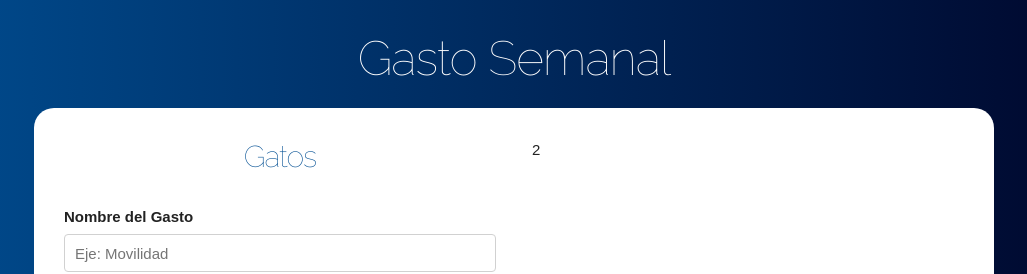
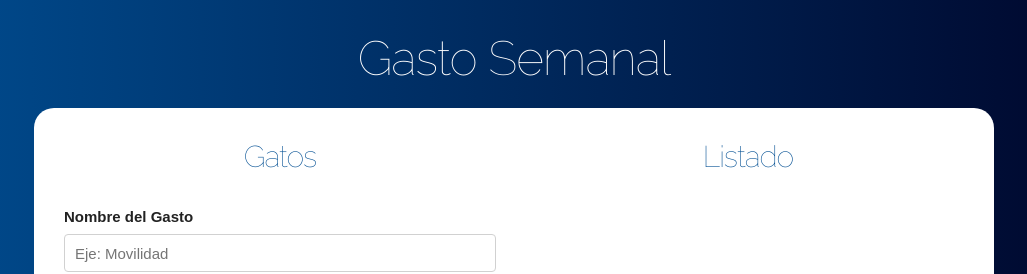
Before and after one commit to Jilverdelacruz/Presupuesto, a React (Create React App) app: page / in a window 1280 px wide. Both pictures are taken after typing "5" into the empty fields and a click on the input "Agregar el Presupuesto". Shown: the top 274 px of the page, without its empty margins (126-1153 px from the left). Built offline with nearby package versions, Linux system fonts and the light colour scheme.

Commit message:
mostrar listado

```diff
--- a/package.json
+++ b/package.json
@@ -9,6 +9,7 @@
     "react": "^17.0.2",
     "react-dom": "^17.0.2",
     "react-scripts": "4.0.3",
+    "shortid": "^2.2.16",
     "web-vitals": "^1.1.2"
   },
   "scripts": {
--- a/src/App.js
+++ b/src/App.js
@@ -1,11 +1,19 @@
 import Question from './Components/Question'
 import {useState} from 'react'
 import Formulario from './Components/Formulario'
+import Listado from './Components/Listado'
 
 function App() {
   const [presupuesto, guardarPresupuesto] = useState(0)
   const [sobrante, guardarSobrante] = useState(0)
   const [pregunta, actualizarPregunta] = useState(true)
+  const [gastos, guardarGastos] = useState([])
+
+  const agregarGast = gasto =>{
+    guardarGastos([ ...gastos, gasto])
+  }
+  console.log(gastos)
+
   return (
     <div className="container">
       <header>
@@ -21,10 +29,14 @@
           :
              <div className='row'>
                     <div className='one-half column'>
-                      <Formulario />
+                      <Formulario
+                      agregarGast={agregarGast}
+                      />
                     </div>
                 <div className='one-half column'>
-                    2
+                    <Listado
+                    gastos={gastos}
+                    />
                 </div>
               </div>
 
--- a/src/Components/Formulario/index.jsx
+++ b/src/Components/Formulario/index.jsx
@@ -1,8 +1,9 @@
 
 import { useState } from "react";
 import Error from '../Error'
+import shortid from 'shortid'
 
-const Formulario = () =>{
+const Formulario = ({agregarGast}) =>{
     const [nombreGasto, setNombreGasto] = useState('')
     const [cantiGasto, setCantiGasto] = useState(0)
     const [error, actualizarError] = useState(false)
@@ -20,6 +21,12 @@
         }
         //construir el gasto
         actualizarError(false)
+        const gasto = {
+            id:shortid.generate(),
+            nombreGasto, // tambien puede ser nombreGato: nombreGasto pero como se pondrá lo mismo se puede relizar tal cual
+            cantiGasto
+        }
+        agregarGast(gasto)
         // pasar el gasto al componente principal
 
         // resetear el form
--- /dev/null
+++ b/src/Components/Gastos/index.jsx
@@ -0,0 +1,11 @@
+
+const Gastos = ({gasto}) => (
+    <li className='gastos'>
+        <p>{gasto.nombreGasto}
+        <span className='gasto'>${gasto.cantiGasto}</span>
+        </p>
+    </li>
+
+)
+
+export default Gastos
--- /dev/null
+++ b/src/Components/Listado/index.jsx
@@ -0,0 +1,17 @@
+import Gastos from '../Gastos'
+
+const Listado = ({gastos}) =>(
+
+    <div className='gastos-realizados'>
+        <h2>Listado</h2>
+        {gastos.map(gasto =>
+            <Gastos
+            key={gasto.id}
+            gasto={gasto}
+            />
+            )}
+    </div>
+
+)
+
+export default Listado
```
Also changed, not shown: 1 other file (tests, documents, lock files or other folders).
